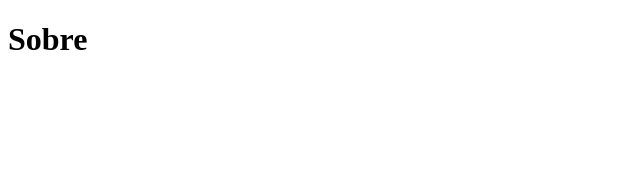
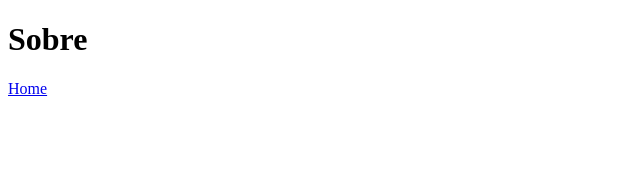
Before and after one commit to riquen/njs-six, a Next.js app: page /about in a window 1280 px wide. Shown: the top 170 px of the page, without its empty margins (0-640 px from the left). Built offline with nearby package versions, Linux system fonts and the light colour scheme.

Commit message:
chore: add about link

```diff
--- a/pages/about.js
+++ b/pages/about.js
@@ -1,7 +1,10 @@
+import Link from "next/link";
+
 export default function AboutScreen() {
   return (
     <div>
       <h1>Sobre</h1>
+      <Link href="/">Home</Link>
     </div>
   );
 }
```
